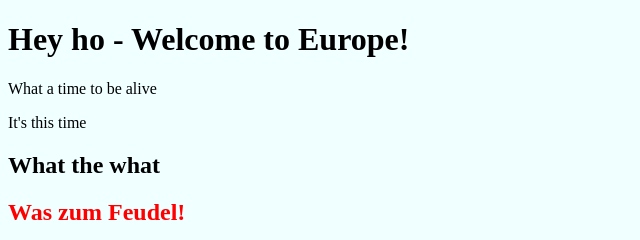
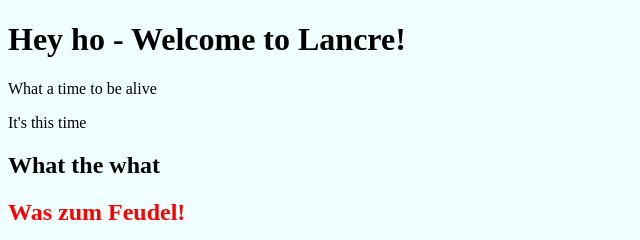
Before and after one commit to MTabatt/Website, a plain HTML site: page index.html in a window 1280 px wide. Shown: the top 240 px of the page, 0-640 px from the left. Drawn offline with Linux system fonts and the light colour scheme.

Commit message:
index.html aktualisieren

```diff
--- a/index.html
+++ b/index.html
@@ -7,7 +7,7 @@
 </head>
 
 <body style="background-color: azure">
-	<h1>Hey ho - Welcome to Europe!</h1>
+	<h1>Hey ho - Welcome to Lancre!</h1>
 	<p>What a time to be alive</p>
 	<p>It's this time</p>
 
```
